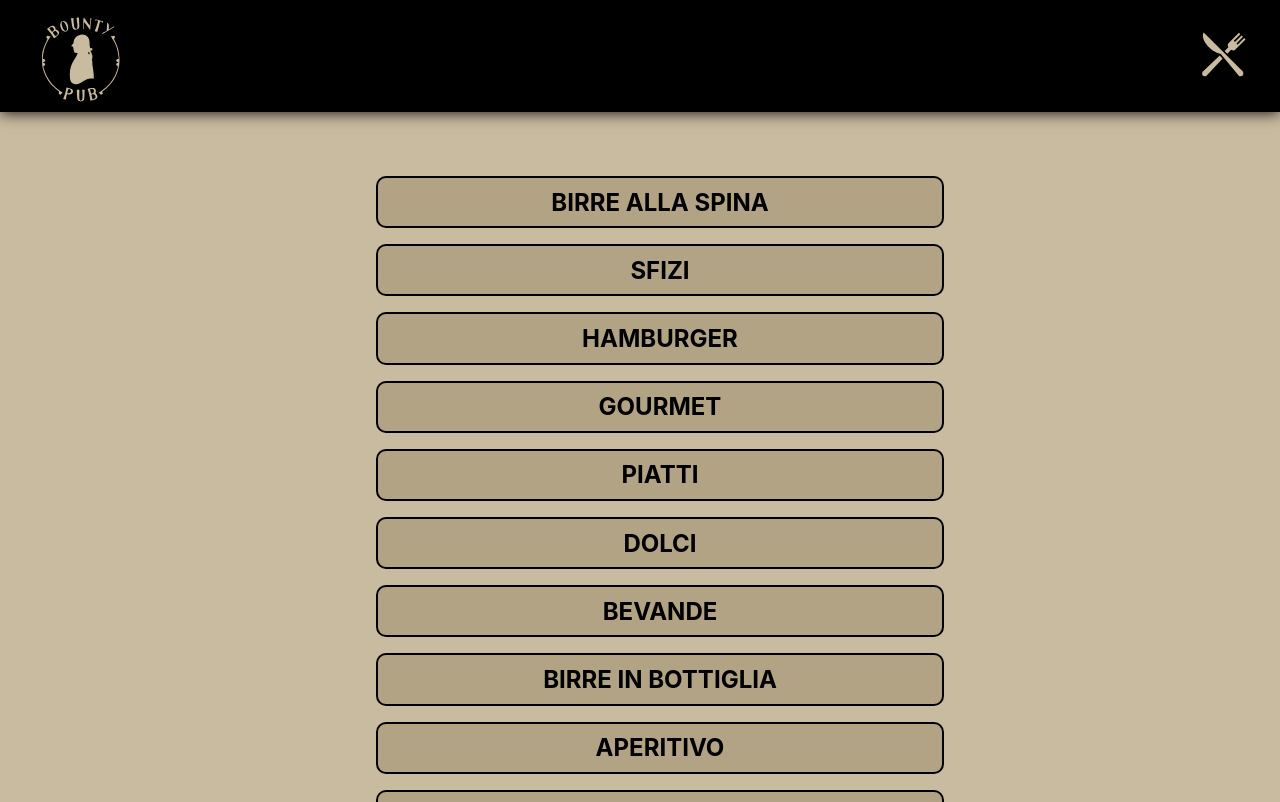
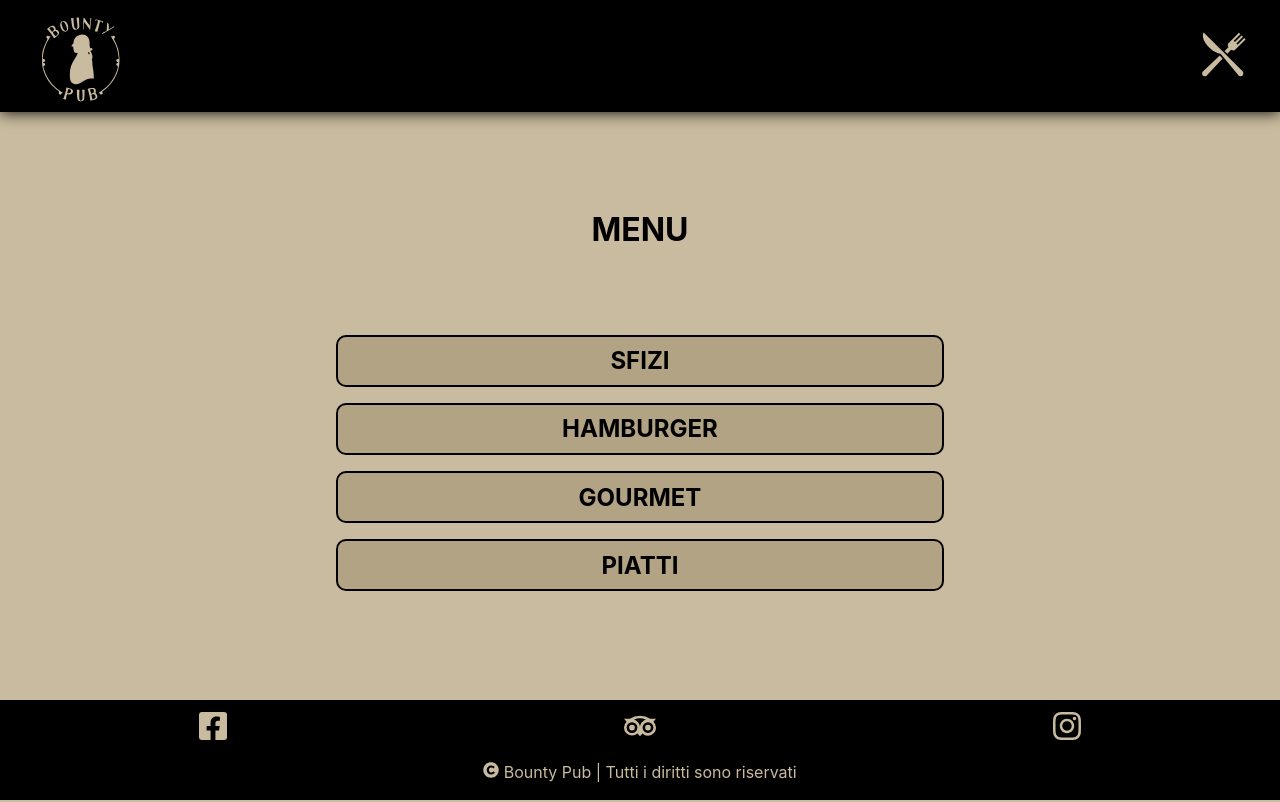
Before and after one commit to GianlucaLaRosa/bounty, a React (Create React App) app: page /menu in a window 1280 px wide. Shown: the top 802 px of the page. Built offline with nearby package versions, Linux system fonts and the light colour scheme.

Commit message:
add toggle visibility empty sections

```diff
--- a/src/components/Section.jsx
+++ b/src/components/Section.jsx
@@ -3,14 +3,14 @@ import classes from "./Section.module.css";
 
 function Section(props) {
   const cssClass =
-    props.isVisible === props.id ? classes.activeTitle : classes.title;
+    props.isOpen === props.id ? classes.activeTitle : classes.title;
 
   return (
     <Card>
       <h2 onClick={props.onClick.bind(null, props.id)} className={cssClass}>
         {props.title.toUpperCase()}
       </h2>
-      {props.isVisible === props.id &&
+      {props.isOpen === props.id &&
         props.items.map(el => (
           <div className={classes.content} key={el.id}>
             <h3>{el.name}</h3>
--- a/src/dummyDatas.js
+++ b/src/dummyDatas.js
@@ -38,16 +38,56 @@ badge: 1.panino del mese 2.vegetariano 3.vegano 4.piccante
 */
 
 export const DUMMY_SECTIONS = [
-  "Birre alla spina",
-  "Sfizi",
-  "Hamburger",
-  "Gourmet",
-  "Piatti",
-  "Dolci",
-  "Bevande",
-  "Birre in bottiglia",
-  "Aperitivo",
-  "Superalcolici",
+  {
+    id: 0,
+    name: "Birre alla spina",
+    order: 0,
+  },
+  {
+    id: 1,
+    name: "Sfizi",
+    order: 1,
+  },
+  {
+    id: 2,
+    name: "Hamburger",
+    order: 2,
+  },
+  {
+    id: 3,
+    name: "Gourmet",
+    order: 3,
+  },
+  {
+    id: 4,
+    name: "Piatti",
+    order: 4,
+  },
+  {
+    id: 5,
+    name: "Dolci",
+    order: 5,
+  },
+  {
+    id: 6,
+    name: "Bevande",
+    order: 6,
+  },
+  {
+    id: 7,
+    name: "Birre in bottiglia",
+    order: 7,
+  },
+  {
+    id: 8,
+    name: "Aperitivo",
+    order: 8,
+  },
+  {
+    id: 9,
+    name: "Superalcolici",
+    order: 9,
+  },
 ];
 
 export const DUMMY_DATA = [
--- a/src/pages/Menu.jsx
+++ b/src/pages/Menu.jsx
@@ -4,37 +4,34 @@ import Section from "../components/Section";
 import { useState } from "react";
 
 function Menu() {
-  const [isVisible, setIsVisible] = useState(null);
+  const [isOpen, setIsOpen] = useState(null);
 
-  function visibilityHandler(id) {
-    isVisible === id ? setIsVisible(null) : setIsVisible(id);
-    console.log(isVisible);
+  function openHandler(id) {
+    isOpen === id ? setIsOpen(null) : setIsOpen(id);
   }
 
-  function filterSections() {
-    const filteredSections = [];
-    for (const dish of Data) {
-      if (!filteredSections.includes(dish.section)) {
-        filteredSections.push(dish.section);
-      }
-    }
-    return filteredSections;
-  }
+  const usedSections = Data.map(el => el.section);
+  const filteredSections = Sections.filter(el => usedSections.includes(el.id));
 
   return (
+    <>
+      <h1>MENU</h1>
       <ul className={classes.sections}>
-      {Sections.map(sec => (
-        <li key={Sections.indexOf(sec)}>
+        {filteredSections.map(sec => (
+          <li key={sec.id}>
             <Section
-            id={Sections.indexOf(sec)}
-            title={sec}
-            items={Data.filter(item => item.section === Sections.indexOf(sec))}
-            isVisible={isVisible}
-            onClick={visibilityHandler}
+              id={sec.id}
+              title={sec.name}
+              items={Data.filter(
+                item => item.section === Sections.indexOf(sec)
+              )}
+              isOpen={isOpen}
+              onClick={openHandler}
             />
           </li>
         ))}
       </ul>
+    </>
   );
 }
 
--- a/src/pages/Menu.module.css
+++ b/src/pages/Menu.module.css
@@ -2,6 +2,7 @@
   text-align: center;
   margin-top: 3rem;
   width: 50%;
+  padding-inline-start: 0;
 }
 
 .sections li {
```
Lines whose indentation alone changed are shown as unchanged.
